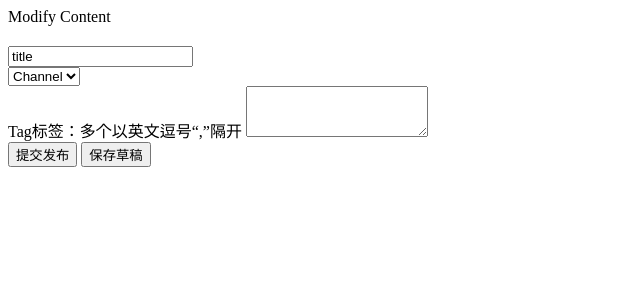
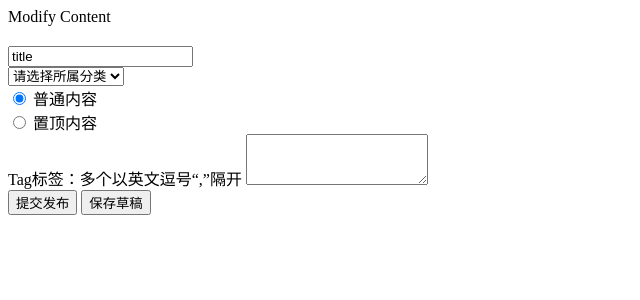
Before and after one commit to ethanwong/imethan-blog-2, a Spring app: page /console/article-modify in a window 1280 px wide. Shown: the top 300 px of the page, without its empty margins (0-640 px from the left). Run offline with Thymeleaf, Linux system fonts and the light colour scheme; the template is opened without the code that fills it, so the values that code supplies are empty; some of the project's set-up classes (security, data sources, template engines, error pages and the like) are left out, and stand-ins take their place.

Commit message:
add 添加文章在列表置顶显示功能

```diff
--- a/src/main/java/com/imethan/blog/pojo/document/blog/Article.java
+++ b/src/main/java/com/imethan/blog/pojo/document/blog/Article.java
@@ -27,6 +27,10 @@ public class Article extends BaseDocument {
      * 0-正常，1-草稿，2-回收,3-内置
      */
     private Integer status;
+    /**
+     * 是否置顶，默认为否
+     */
+    private boolean top = false;
 
     @Override
     public String toString() {
@@ -36,6 +40,7 @@ public class Article extends BaseDocument {
                 ", channelId='" + channelId + '\'' +
                 ", tag='" + tag + '\'' +
                 ", status='" + status + '\'' +
+                ", top='" + top + '\'' +
                 "} " + super.toString();
     }
 }
--- a/src/main/java/com/imethan/blog/service/ArticleServiceImpl.java
+++ b/src/main/java/com/imethan/blog/service/ArticleServiceImpl.java
@@ -143,7 +143,7 @@ public class ArticleServiceImpl implements ArticleService {
 
     @Override
     public ResultDto page(Map<String, Object> parameters, Integer pageNo, Integer pageSize) {
-        PageRequest pageable = PageRequest.of(pageNo, pageSize, Sort.by(Sort.Order.desc("createAt")));
+        PageRequest pageable = PageRequest.of(pageNo, pageSize, Sort.by(Sort.Order.desc("top"),Sort.Order.desc("createAt")));
         Page<Article> page = articleRepository.getPageByParameters(parameters, pageable);
 
         for (Article article : page.getContent()) {
--- a/src/main/resources/templates/console/article-modify.html
+++ b/src/main/resources/templates/console/article-modify.html
@@ -14,15 +14,25 @@
             <div class="col-12">
                 <form id="content-form" action="/api/article" method="post">
                     <div class="mb-3">
-                        <input type="text" class="form-control" placeholder="Title" name="title" id="content-title"
+                        <input type="text" class="form-control" placeholder="请输入标题" name="title" id="content-title"
                                value="title" required>
                     </div>
                     <div class="mb-3">
                         <select class="form-select form-control" aria-label="SelectChannel" id="channelId"
                                 name="channelId"
                                 required>
-                            <option value="">Channel</option>
+                            <option value="">请选择所属分类</option>
                         </select>
+                    </div>
+                    <div class="mb-3">
+                        <div class="form-check form-check-inline">
+                            <input class="form-check-input" type="radio" name="top" id="top1" value="false" checked="checked">
+                            <label class="form-check-label" for="top1">普通内容</label>
+                        </div>
+                        <div class="form-check form-check-inline">
+                            <input class="form-check-input" type="radio" name="top" id="top2" value="true">
+                            <label class="form-check-label" for="top2">置顶内容</label>
+                        </div>
                     </div>
                     <div id="article-editormd">
                         <textarea style="display:none;" name="content" required></textarea>
@@ -32,6 +42,7 @@
                         <label for="content-tag" class="form-label">Tag标签：多个以英文逗号“,”隔开</label>
                         <textarea class="form-control" id="content-tag" rows="3" name="tag" value="tag"></textarea>
                     </div>
+
 
                     <input type="hidden" id="content-submit-type" value="auto">
                     <input type="hidden" name="status" id="content-status" value="1">
@@ -72,10 +83,14 @@
             tag = data.tag;
             let channelId = data.channelId;
             let status = data.status;
+            let top = data.top;
 
             $("#content-title").val(title);
             $("#content-tag").val(tag);
             $("#content-status").val(tag);
+            if(top){
+                $("#top2").attr("checked",true);
+            }
 
             //填充栏目
             $.get("/api/channel/list/all", function (result) {
```
Also changed, not shown: src/main/resources/templates/console/article-input.html (+14 -2 lines).
